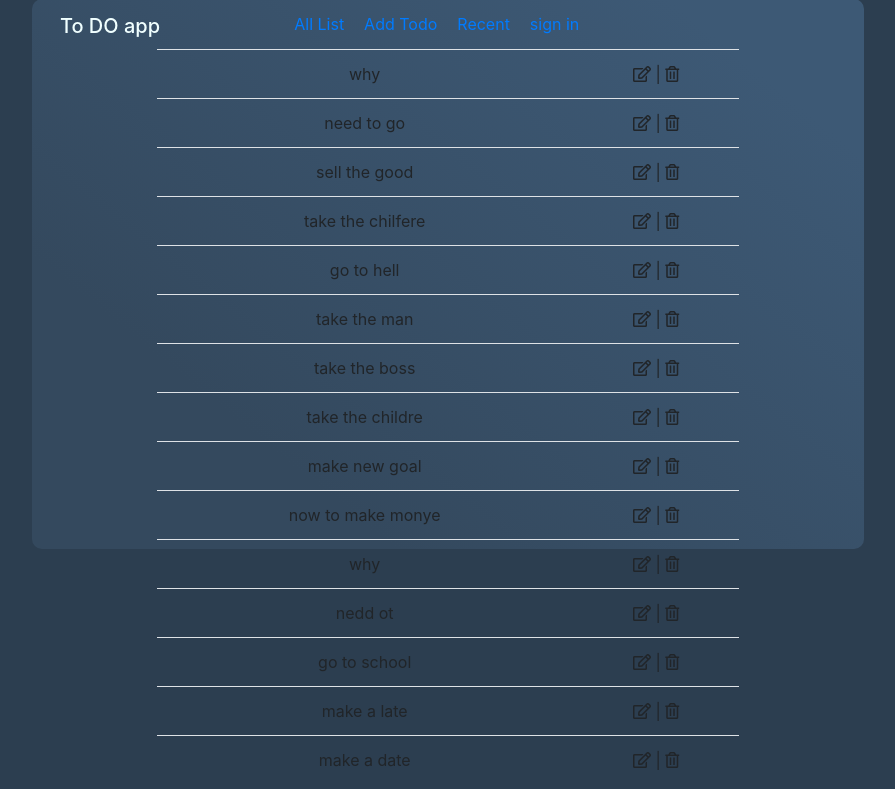
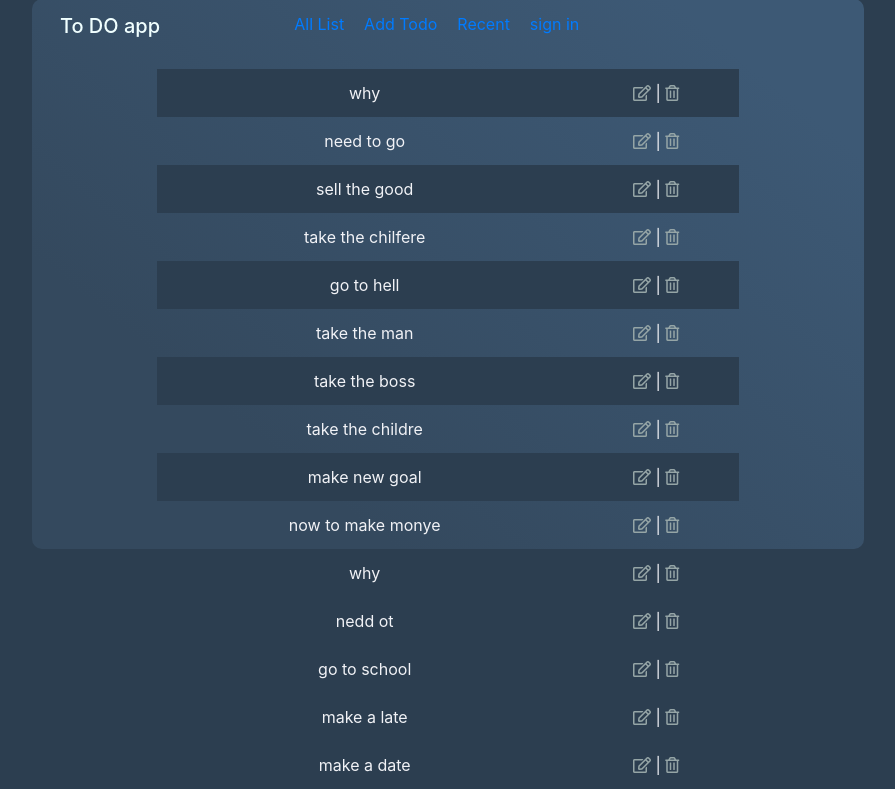
Before and after one commit to yeazin/Advanced-Q-A-app-python, a Django app: page / in a window 1280 px wide. Shown: the part 51-840 px from the top of the page, without its empty margins (192-1087 px from the left). Run offline with Django 3.2, Linux system fonts and the light colour scheme; data comes from the database, SQL or seed files in the repository; both versions use the stored data as it was after the commit; some libraries are stand-ins or nearby versions.

Commit message:
fixed bugs

```diff
--- a/crud/urls.py
+++ b/crud/urls.py
@@ -3,5 +3,6 @@ from . import views
 
 urlpatterns = [
     path('',views.HomeApp.as_view(), name= 'home' ),
-    path('create_todo/', views.CreateTodoView.as_view(),name='create_todo')
+    path('create_todo/', views.CreateTodoView.as_view(),name='create_todo'),
+    path('edit_todo/<int:id>/',views.EditTodoView.as_view(), name='edit')
 ]
--- a/crud/views.py
+++ b/crud/views.py
@@ -26,11 +26,9 @@ class CreateTodoView(View):
 
 class EditTodoView(View):
 
-    def get(self, request, *args, **kwargs):
-        return render (request, 'index.html')
 
-    def post(self, request,pk,  *args, **kwargs):
-        obj = get_object_or_404(ToDo, id=pk)
+    def post(self, request,id,  *args, **kwargs):
+        obj = get_object_or_404(ToDo, id=id )
         obj.list_name  = request.POST.get('todo')
         obj.save()
         return redirect('home')
--- a/static/css/style.css
+++ b/static/css/style.css
@@ -18,6 +18,7 @@ nav h5{
     float: left;
     padding: 15px;
     color:azure;
+
 }
 nav {
     width: 100%;
@@ -35,11 +36,19 @@ nav ul {
     display: inline-flex;
 
 }
+i{
+    cursor: pointer;
+	color:#95a5a6;
+
+}
 nav ul li{
     float:right;
 }
 nav ul li a{
     padding: 10px;
+}
+.edit_table tr td{
+    border-top:none;
 }
 .edit_table{
     border-top:none;
@@ -47,6 +56,7 @@ nav ul li a{
 .todo_app{
     width: 70%;
     margin: 0 auto;
+    margin-top:20px;
 }
 .model_edit{
     background-color: #2c3e50;
@@ -62,3 +72,12 @@ nav ul li a{
 .edit_footer{
     border-top:none;
 }
+.even_class{
+    background-color: #2c3e50;
+}
+.odd_class{
+    background-color: transparent;
+}
+tr td{
+	color:#f1f2f6;
+}
--- a/templates/index.html
+++ b/templates/index.html
@@ -28,14 +28,24 @@
 
             <div class="todo_app">
                 <table class="table edit_table">
-                    {% for td in todo %}
-                    <tr>
-                        <td>{{td }} </td>
+                    {% for todo in todo %}
+                    {% if forloop.counter|divisibleby:2 %}
+                    <tr class="odd_class">
+                        <td >{{todo }} </td>
                         <td>
-                            <i class="far fa-edit"></i> |
+                            <a href=""  data-toggle="modal" data-target="#edit_todo{{ todo.id }}" > <i class="far fa-edit"></i></a> |
                             <i class="far fa-trash-alt"></i>
                         </td>
                     </tr>
+                    {% else %}
+                    <tr class="even_class">
+                      <td >{{todo }} </td>
+                      <td>
+                         <a href=""  data-toggle="modal" data-target="#edit_todo{{ todo.id }}" > <i class="far fa-edit"></i></a> |
+                          <i class="far fa-trash-alt"></i>
+                      </td>
+                  </tr>
+                  {% endif %}
                     {% endfor %}
                 </table>
             </div>
@@ -76,6 +86,31 @@
   </div>
 
   <!-- Edit Todo -->
+  <div class="modal custom-modal fade" id="edit_todo{{ todo.id }}" tabindex="-1" role="dialog" aria-labelledby="exampleModalCenterTitle" aria-hidden="true">
+    <div class="modal-dialog modal-dialog-centered" role="document">
+      <div class="modal-content model_edit">
+        <div class="modal-header edit_header">
+          <h5 class="modal-title" id="exampleModalLongTitle">Edit To do List </h5>
+          <button type="button" class="close" data-dismiss="modal" aria-label="Close">
+            <span class="cross" aria-hidden="true">&times;</span>
+          </button>
+        </div>
+        <div class="modal-body">
+          <form action="" method="POST">
+                <div class="form-group">
+                  {% csrf_token %}
+                  <input type="text" name='todo' class="form-control" id="exampleInputEmail1" aria-describedby="emailHelp" placeholder="add a todo" value="{{ todo.list_name }}">
+                </div>
+                <button type="button" class="btn btn-secondary" data-dismiss="modal">Close</button>
+                <button type="submit" class="btn btn-primary">Save changes</button>
+          </form>
+        </div>
+        <div class="modal-footer edit_footer">
+
+        </div>
+      </div>
+    </div>
+  </div>
 
   <!-- Delete todo -->
 
```
Also changed, not shown: db.sqlite3.
